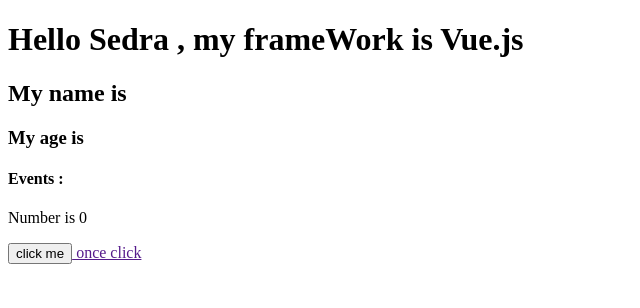
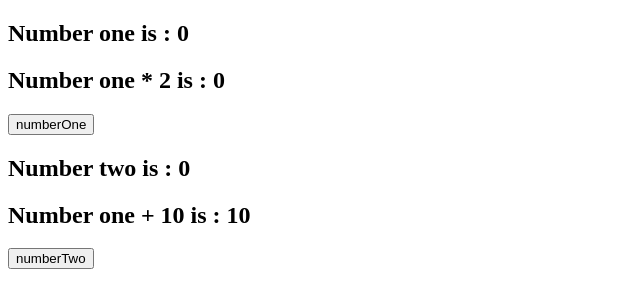
Before and after one commit to sedrakumakli/vuejs-learning, a plain HTML site: page index.html in a window 1280 px wide. Shown: the whole page, without its empty margins (0-640 px from the left). Drawn offline with nearby package versions, Linux system fonts and the light colour scheme.

Commit message:
from 8 to 10

```diff
--- a/index.html
+++ b/index.html
@@ -1,23 +1,55 @@
 <!DOCTYPE html>
 <html lang="en">
+
 <head>
-    <meta charset="UTF-8">
-    <meta name="viewport" content="width=device-width, initial-scale=1.0">
-    <title>Vuejs App</title>
+  <meta charset="UTF-8">
+  <meta name="viewport" content="width=device-width, initial-scale=1.0">
+  <title>Vuejs App</title>
 </head>
+
 <body>
   <div id="app-root">
-    <h1> {{ sayHi("Sedra" , "Vue.js") }}</h1>
+    <!-- //from 1 to 7 : -->
+    <!-- <h1> {{ sayHi("Sedra" , "Vue.js") }}</h1>
     <h2> My name is {{ name }}</h2>
     <h3> My age is {{ age }}</h3>
-    <!-- <a v-bind:href = "link"> test</a> -->
+    <a v-bind:href = "link"> test</a>
     <h4> Events :</h4>
     <p> Number is {{ num }}</p>
     <button v-on:click="increase"> click me</button>
-    <a href="" @click.once="testme"> once click </a>
+    <a href="" @click.once="testme"> once click </a> -->
+
+    <!-- //from 8 to  -->
+    <!-- <label for="textInp"> {{name}}</label>
+    <input type="text" name="textInp" id="textInp"  v-model = "name">
+      <label for="textInp_2"> {{city}}</label>
+    <input type="text" name="textInp_2" id="textInp_2">
+    <button @click="name = 'lemon'"> update </button> -->
+    <!-- v-model example (9) -->
+    <!-- <form action="" @submit.prevent = "sendInfo">
+      <label for="username"> Enter your name:</label>
+      <input type="text" v-model="newUser.name">
+      <br/>
+      <label for="email"> Enter your email:</label>
+      <input type="email" v-model="newUser.email">
+      <br/>
+      <label for="password"> Enter your password:</label>
+      <input type="password" v-model="newUser.password">
+      <br/>
+      <input type="submit">
+     </form> -->
+
+    <!-- 10 -->
+    <h2> Number one is : {{ numberOne }}</h2>
+    <h2> Number one  * 2 is : {{numberOneChange}}</h2>
+    <button @click="numberOne++">numberOne </button>
+    <h2> Number two is : {{ numberTwo }}</h2>
+    <h2> Number one  + 10 is : {{numberTwoChange}}</h2>
+    <button @click="numberTwo++">numberTwo </button>
   </div>
 
- <script src="https://unpkg.com/vue@3/dist/vue.global.js"></script>
- <script src="./script.js"></script>
+  <script src="https://unpkg.com/vue@3/dist/vue.global.js"></script>
+  <script src="./script.js"></script>
 </body>
+
 </html>
--- a/script.js
+++ b/script.js
@@ -1,26 +1,66 @@
 const {createApp} = Vue;
 
 createApp({
-   data () {
-    return{
-   //   name : "Ahmad",
-   //   age : 23,
-     link : "https://google.com",
-     num : 0,
-    };
+   // from 1 to 7:
+   // data () {
+   //  return{
+   // name : "Ahmad",
+   //  age : 23,
+   //   link : "https://google.com",
+   //   num : 0,
+   //  };
+   // },
+   // methods:{
+   //    sayHi( name , fram){
+   //         return "Hello" + " " + name + " , " + " my frameWork is " + fram;
+   //    },
+   //    write(){
+   //       console.log("new project");
+   //    },
+   //    increase(){
+   //       this.num++;
+   //    },
+   //    testme(){
+   //       console.log("once");
+   //    }
+   // },
+   // from 8 to :
+   data(){
+      return{
+         // 8 and 9 :
+      //   age : 23,
+      //   isActive : false,
+      //   newUser :{
+      //   name : "",
+      //   email: "",
+      //   password:"",
+      //   },
+      //   myArr : [
+      //    {food : "banana" , price : 300},
+      //    {food : "apple" , price : 400},
+      // ],
+      numberOne: 0,
+      numberTwo : 0,
+      };
    },
    methods:{
-      sayHi( name , fram){
-           return "Hello" + " " + name + " , " + " my frameWork is " + fram;
+      //8 and 9:
+      // sendInfo(){
+      //   const userInfo = {
+      //    name : this.newUser.name,
+      //    email : this.newUser.email,
+      //    password : this.newUser.password,
+      //   }
+      //   console.log(userInfo);
+      // }
+   },
+   computed:{
+   // 10 :
+      numberOneChange(){
+         return this.numberOne * 2;
       },
-      write(){
-         console.log("new project");
-      },
-      increase(){
-         this.num++;
-      },
-      testme(){
-         console.log("once");
+      numberTwoChange(){
+         return this.numberTwo +10;
       }
    },
 
```
